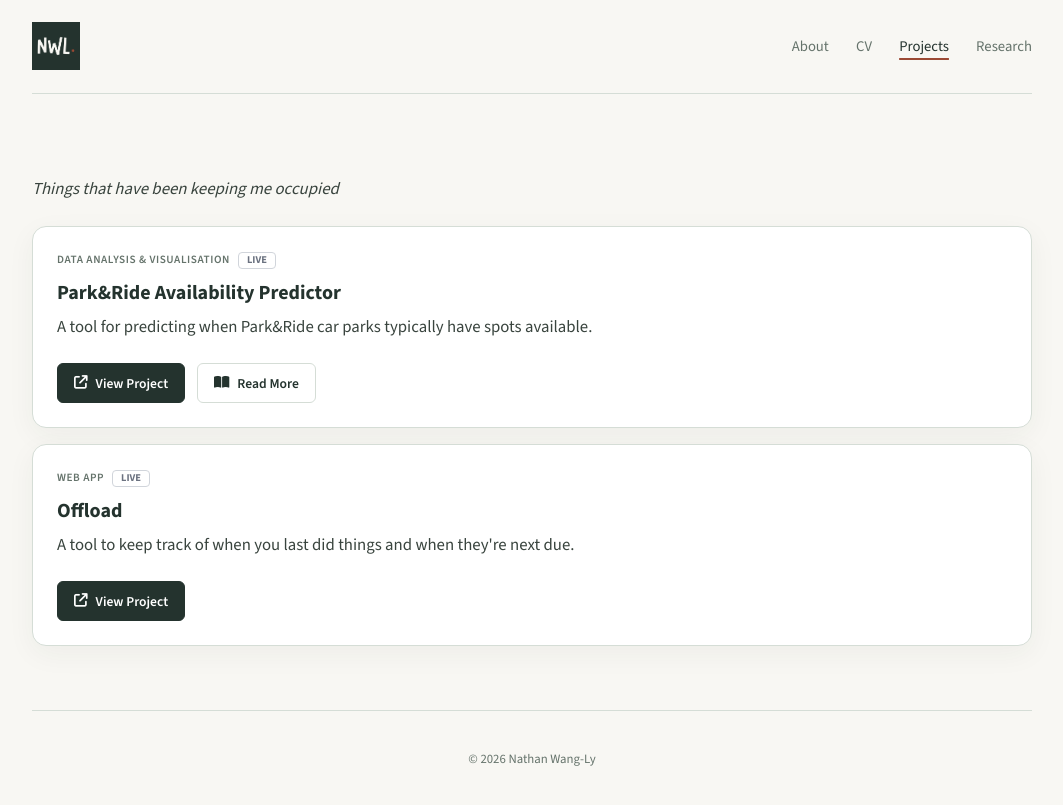
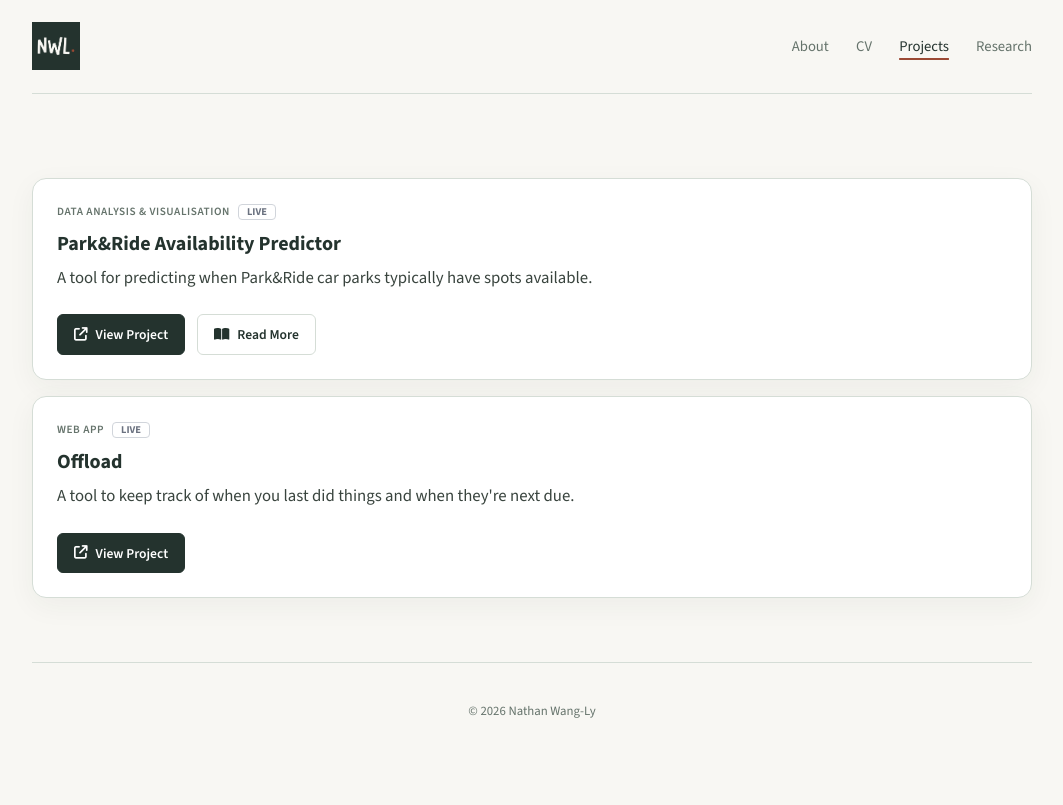
Before and after one commit to nathanwangly/nathanwangly.github.io, a Jekyll site: the page built from projects.md, in a window 1280 px wide. Shown: the top 805 px of the page, without its empty margins (108-1171 px from the left). Built offline with Jekyll 4.4.1, drawn with Linux system fonts in a browser that asks for light colours.

Commit message:
remove project preamble

```diff
--- a/projects.md
+++ b/projects.md
@@ -6,8 +6,6 @@ permalink: /projects/
 ---
 
 <link rel="stylesheet" href="{{ '/assets/css/projects.css' | relative_url }}">
-
-<i>Things that have been keeping me occupied</i>
 
 <div class="projects-list">
   {% for project in site.data.projects %}
```
